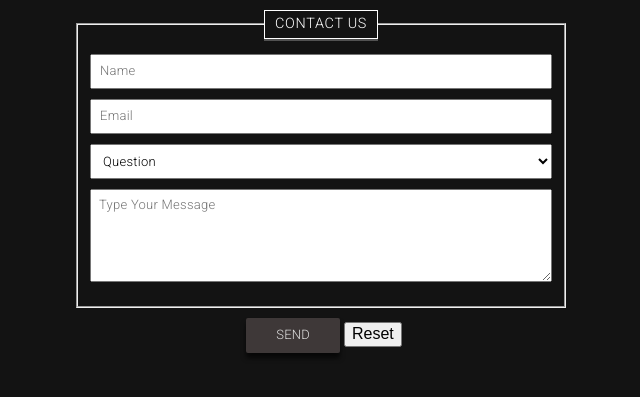
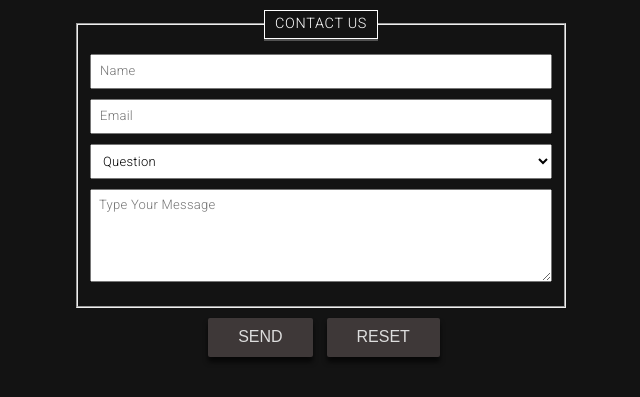
Before and after one commit to designerSJ/html5-form1, a PHP site: page / in a window 1280 px wide. Shown: the top 397 px of the page, without its empty margins (321-961 px from the left). Run offline with PHP 8.4, Linux system fonts and the light colour scheme.

Commit message:
Update style.css

```diff
--- a/css/style.css
+++ b/css/style.css
@@ -54,7 +54,8 @@ fieldset textarea{
 
 input[type="text"],
 input[type="email"],
-input[type="submit"],
+input[type="submit"]
+input[type="reset"],
 select,
 fieldset textarea{
     font-family: 'Roboto', sans-serif;
@@ -71,7 +72,8 @@ fieldset textarea{
 
 /*--------BUTTON-----------*/
 
-input[type="submit"]{
+input[type="submit"],
+input[type="reset"]{
     margin-top: 10px;
     margin-left: 10px;
     padding: 10px 30px;
@@ -84,7 +86,8 @@ input[type="submit"]{
     box-shadow: 0px 5px 5px rgba(0, 0, 0, 0.66);
 }
 
-input[type="submit"]:hover{
+input[type="submit"]:hover,
+input[type="reset"]:hover{
     background: rgba(141, 134, 134, 0.61);
     color: #fff;
     -webkit-transition: background 0.3s ease;
```
